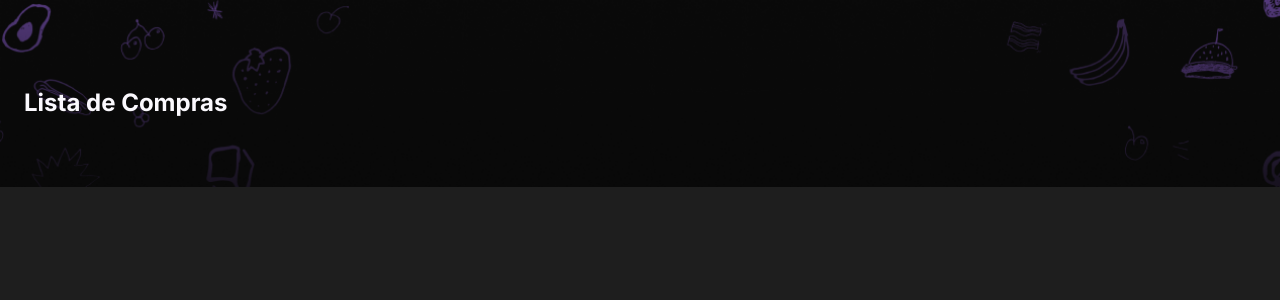
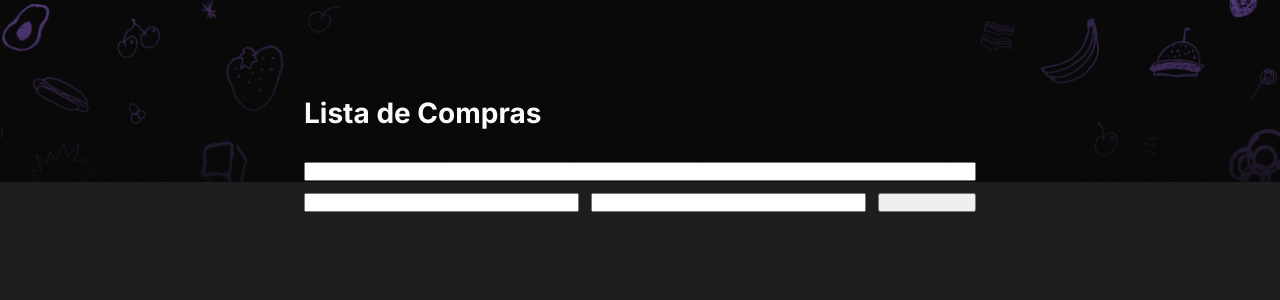
Before and after one commit to Matheus1714/shopping-list, a React (Vite) app: page / in a window 1280 px wide. Shown: the top 300 px of the page. Built offline with nearby package versions, Linux system fonts and the light colour scheme.

Commit message:
configure position banner

```diff
--- /dev/null
+++ b/src/components/Form/index.tsx
@@ -0,0 +1,12 @@
+import * as S from './styles'
+
+export function Form() {
+  return (
+    <S.Container>
+      <S.InputItem type="text" />
+      <S.InputQuantity type="number" />
+      <S.InputCategory type="text" />
+      <S.ButtonAddItem type="submit" />
+    </S.Container>
+  )
+}
--- /dev/null
+++ b/src/components/Form/styles.ts
@@ -0,0 +1,27 @@
+import styled from 'styled-components'
+
+export const Container = styled.div`
+  margin: auto;
+  display: grid;
+  grid-template-columns: auto auto auto;
+  grid-gap: 0.75rem;
+  grid-template-areas:
+    'item item item'
+    'quantity category add';
+`
+
+export const InputItem = styled.input`
+  grid-area: item;
+`
+
+export const InputQuantity = styled.input`
+  grid-area: quantity;
+`
+
+export const InputCategory = styled.input`
+  grid-area: category;
+`
+
+export const ButtonAddItem = styled.button`
+  grid-area: add;
+`
--- a/src/components/Header/index.tsx
+++ /dev/null
@@ -1,9 +0,0 @@
-import * as S from './styles'
-
-export function Header() {
-  return (
-    <S.Container>
-      <h1>Lista de Compras</h1>
-    </S.Container>
-  )
-}
--- a/src/components/Header/styles.ts
+++ /dev/null
@@ -1,8 +0,0 @@
-import styled from 'styled-components'
-
-export const Container = styled.header`
-  padding: 5.5rem 0 4.375rem;
-  h1 {
-    font-size: 1.5rem;
-  }
-`
--- a/src/pages/Home/index.tsx
+++ b/src/pages/Home/index.tsx
@@ -1,10 +1,14 @@
-import { Header } from '../../components/Header'
+import { Form } from '../../components/Form'
 import * as S from './styles'
 
 export function Home() {
   return (
     <S.Container>
-      <Header />
+      <S.HeaderContianer></S.HeaderContianer>
+      <S.BodyContainer>
+        <h1>Lista de Compras</h1>
+        <Form />
+      </S.BodyContainer>
     </S.Container>
   )
 }
--- a/src/pages/Home/styles.ts
+++ b/src/pages/Home/styles.ts
@@ -1,10 +1,23 @@
 import styled from 'styled-components'
 import cover from '../../assets/Cover.png'
 
-export const Container = styled.div`
+export const Container = styled.div``
+
+export const HeaderContianer = styled.header`
+  width: 100%;
+  height: 11.375rem;
   background-image: url(${cover});
   background-repeat: no-repeat;
   background-size: cover;
+`
 
+export const BodyContainer = styled.div`
+  width: 100%;
   padding: 0 1.5rem;
+  max-width: 45rem;
+  margin: -5.375rem auto 0;
+
+  > h1 {
+    margin-bottom: 2rem;
+  }
 `
```
